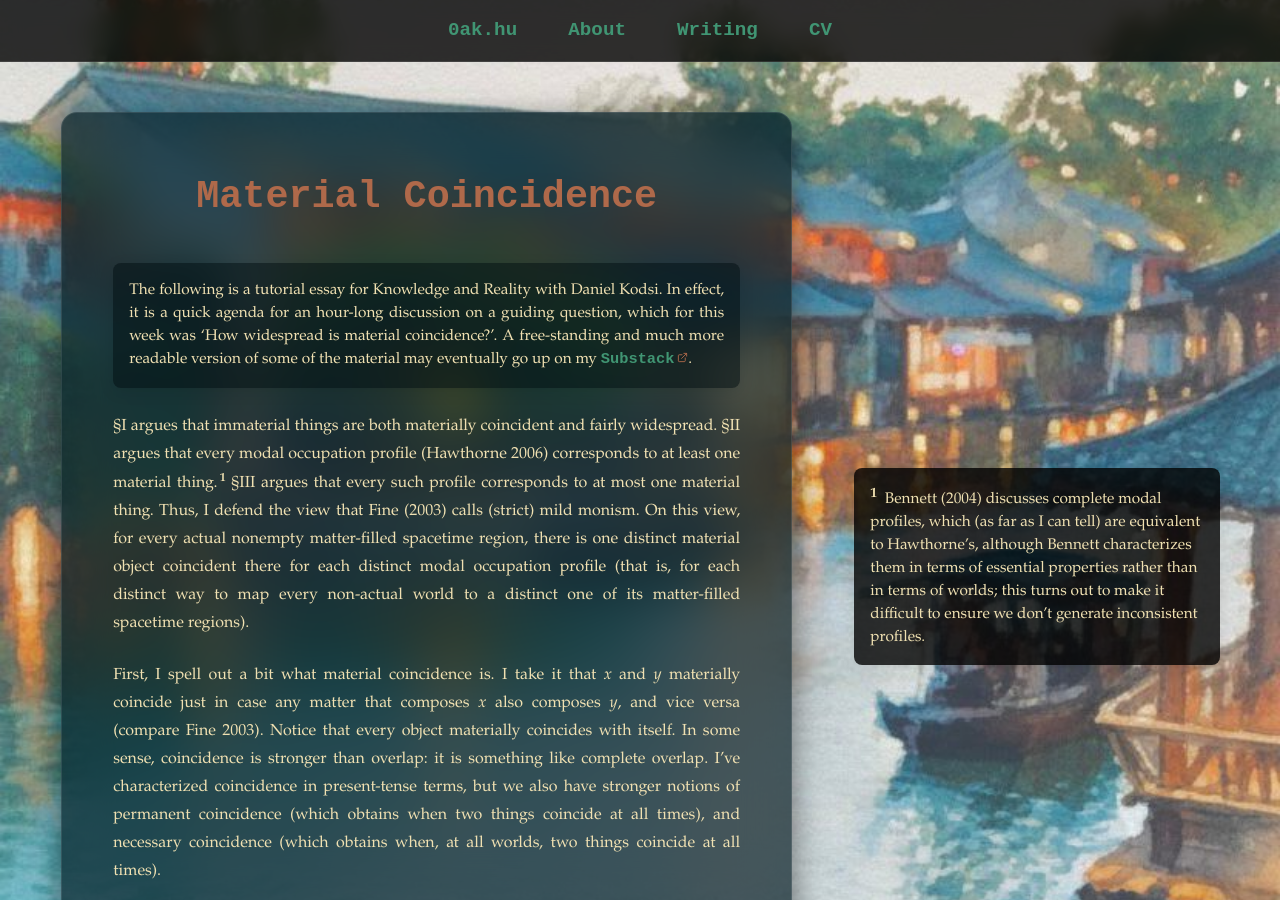
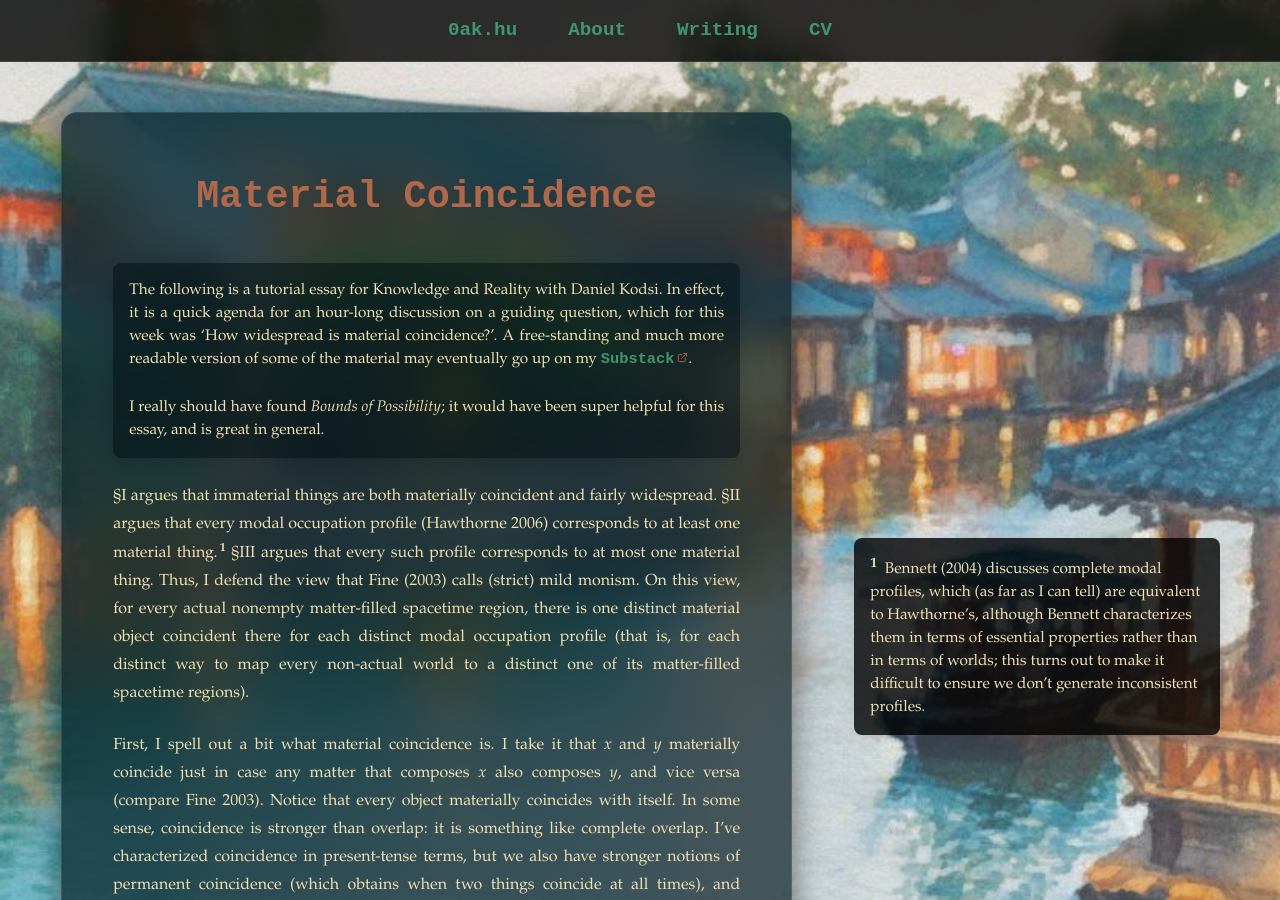
Before and after one commit to oak-hu/oak-hu.github.io, a Jekyll site: the page built from writing/material-coincidence.md, in a window 1280 px wide and 900 px high. Built offline with Jekyll 4.4.1, drawn with Linux system fonts in a browser that asks for light colours; some web fonts are replaced.

Commit message:
Update material-coincidence.md

```diff
--- a/writing/material-coincidence.md
+++ b/writing/material-coincidence.md
@@ -8,6 +8,8 @@ tag: "Knowledge and Reality (Week 6)"
 # Material Coincidence
 
 > The following is a tutorial essay for Knowledge and Reality with Daniel Kodsi. In effect, it is a quick agenda for an hour-long discussion on a guiding question, which for this week was ‘How widespread is material coincidence?’. A free-standing and much more readable version of some of the material may eventually go up on my [Substack](https://offhandquibbles.substack.com/).
+>
+>  I really should have found _Bounds of Possibility_; it would have been super helpful for this essay, and is great in general.
 
 §I argues that immaterial things are both materially coincident and fairly widespread. §II argues that every modal occupation profile (Hawthorne 2006) corresponds to at least one material thing.{% include sidenote.html content = "Bennett (2004) discusses complete modal profiles, which (as far as I can tell) are equivalent to Hawthorne’s, although Bennett characterizes them in terms of essential properties rather than in terms of worlds; this turns out to make it difficult to ensure we don’t generate inconsistent profiles." %} §III argues that every such profile corresponds to at most one material thing. Thus, I defend the view that Fine (2003) calls (strict) mild monism. On this view, for every actual nonempty matter-filled spacetime region, there is one distinct material object coincident there for each distinct modal occupation profile (that is, for each distinct way to map every non-actual world to a distinct one of its matter-filled spacetime regions).
 
```
